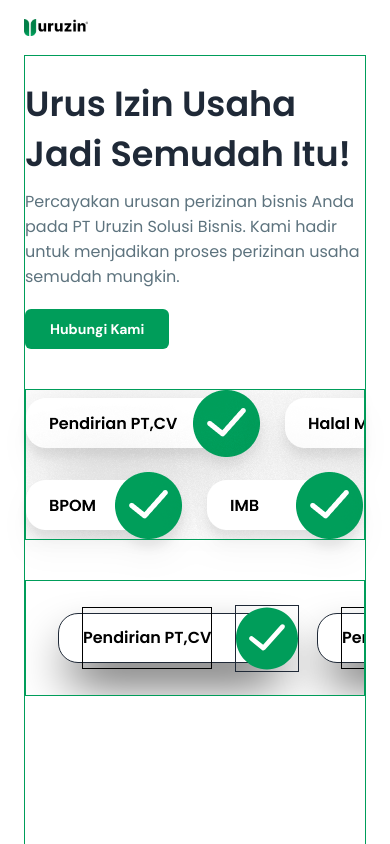
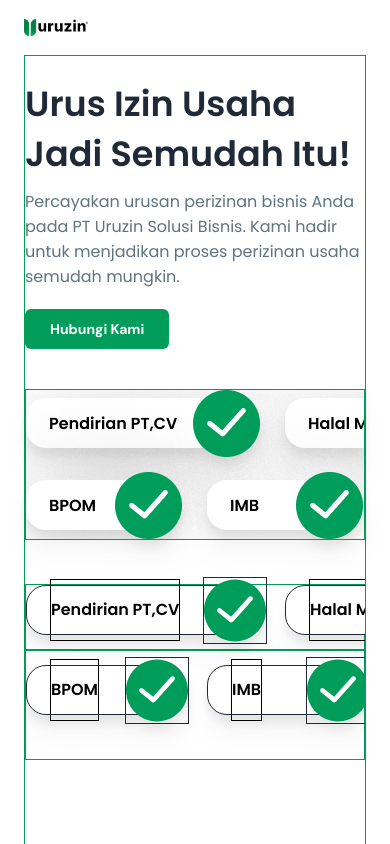
Before and after one commit to farrez30/uruzin, a React (Create React App) app: page / in a window 390 px wide. Shown: the top 844 px of the page. Built offline with nearby package versions, Linux system fonts and the light colour scheme.

Commit message:
finish main page mobile

```diff
--- a/src/components/Main/Main.jsx
+++ b/src/components/Main/Main.jsx
@@ -92,26 +92,41 @@ const Main = () => {
         <img src={listjasa} alt="jasa uruzin" className="object-contain" />
       </div> */}
 
-      <div className="lg:hidden mt-10 flex border border-green-uruzin p-8 overflow-hidden overflow-x-scroll gap-[25px] ">
-        <div className="shrink-0 flex justify-between w-[234px] h-[50px] bg-white-pure rounded-[20px] shadow-2xl shadow-black-pure border">
+      <div className="overflow-hidden overflow-x-scroll">
+        <div className="lg:hidden mt-[44px] flex border pb-[14px] border-green-uruzin gap-[25px]  ">
+          <div className="shrink-0 flex justify-between w-[234px] h-[50px] bg-white-pure rounded-[20px] drop-shadow-xl shadow-black-pure border">
             <h1 className="border ml-[23px] self-center font-poppins font-semibold text-black-pure text-[16px] tracking-[0px] leading-[60px]">
               Pendirian PT,CV
             </h1>
             <img src={checked} alt="jasa uruzin" className="border z-50 h-[67px] self-center translate-x-2" />
           </div>
-
-        <div className="shrink-0 flex justify-between w-[234px] h-[50px] bg-white-pure rounded-[20px] shadow-2xl shadow-black-pure border">
+          <div className="shrink-0 flex justify-between w-[183px] h-[50px] bg-white-pure rounded-[20px] drop-shadow-xl shadow-black-pure border">
             <h1 className="border ml-[23px] self-center font-poppins font-semibold text-black-pure text-[16px] tracking-[0px] leading-[60px]">
-            Pendirian PT,CV
+              Halal MUI
             </h1>
             <img src={checked} alt="jasa uruzin" className="border z-50 h-[67px] self-center translate-x-2" />
           </div>
-
-        <div className="shrink-0 flex justify-between w-[234px] h-[50px] bg-white-pure rounded-[20px] shadow-2xl shadow-black-pure border">
+        </div>
+        {/* //? ///////////////// */}
+        <div className="lg:hidden flex border pt-[14px] pb-[44px] border-green-uruzin  gap-[25px] ">
+          <div className="shrink-0 flex justify-between w-[156px] h-[50px] bg-white-pure rounded-[20px] drop-shadow-xl shadow-black-pure border">
             <h1 className="border ml-[23px] self-center font-poppins font-semibold text-black-pure text-[16px] tracking-[0px] leading-[60px]">
-            Pendirian PT,CV
+              BPOM
             </h1>
             <img src={checked} alt="jasa uruzin" className="border z-50 h-[67px] self-center translate-x-2" />
+          </div>
+          <div className="shrink-0 flex justify-between w-[156px] h-[50px] bg-white-pure rounded-[20px] drop-shadow-xl shadow-black-pure border">
+            <h1 className="border ml-[23px] self-center font-poppins font-semibold text-black-pure text-[16px] tracking-[0px] leading-[60px]">
+              IMB
+            </h1>
+            <img src={checked} alt="jasa uruzin" className="border z-50 h-[67px] self-center translate-x-2" />
+          </div>
+          <div className="shrink-0 flex justify-between w-[156px] h-[50px] bg-white-pure rounded-[20px] drop-shadow-xl shadow-black-pure border">
+            <h1 className="border ml-[23px] self-center font-poppins font-semibold text-black-pure text-[16px] tracking-[0px] leading-[60px]">
+              Dll.
+            </h1>
+            <img src={checked} alt="jasa uruzin" className="border z-50 h-[67px] self-center translate-x-2" />
+          </div>
         </div>
       </div>
     </header>
```
Lines whose indentation alone changed are shown as unchanged.
